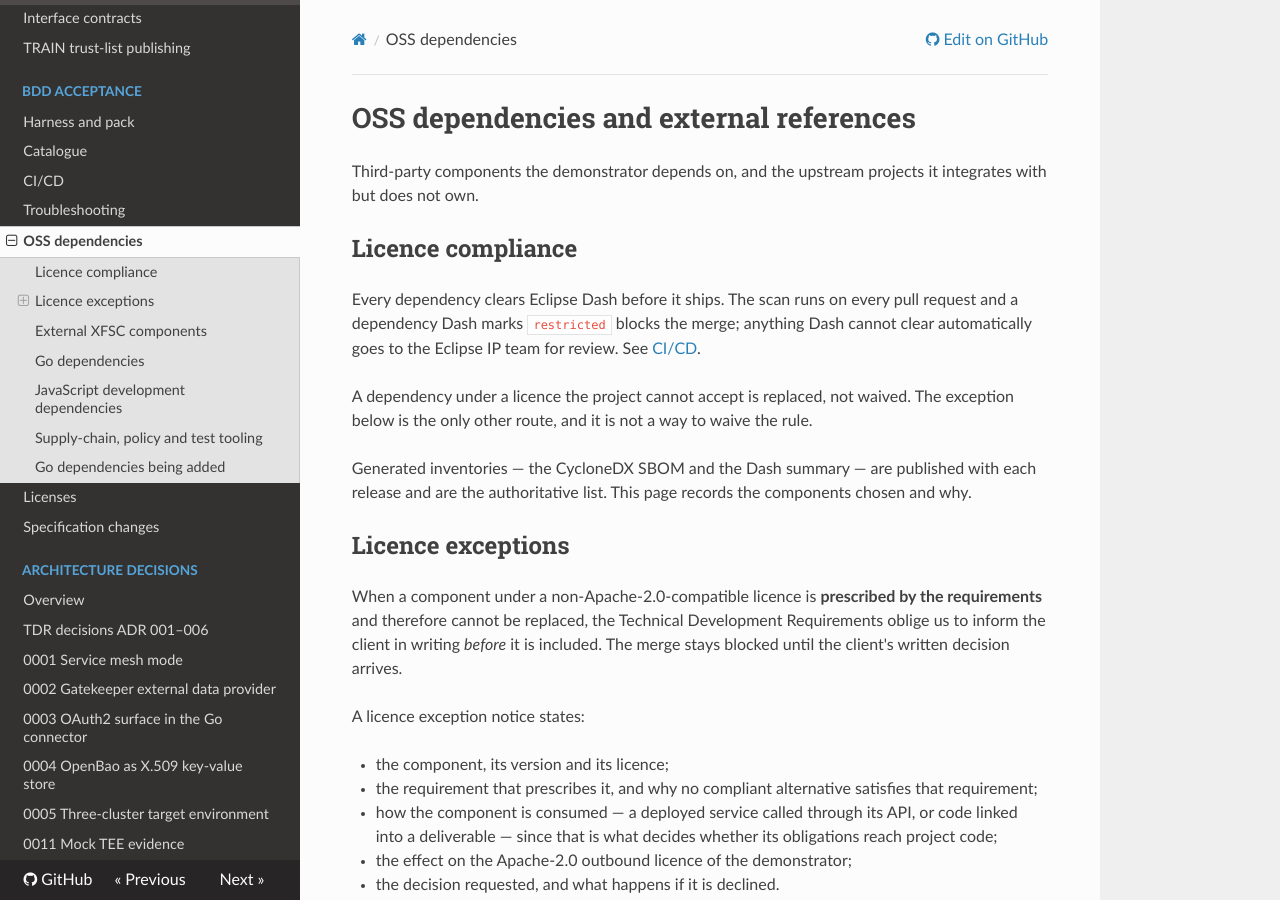
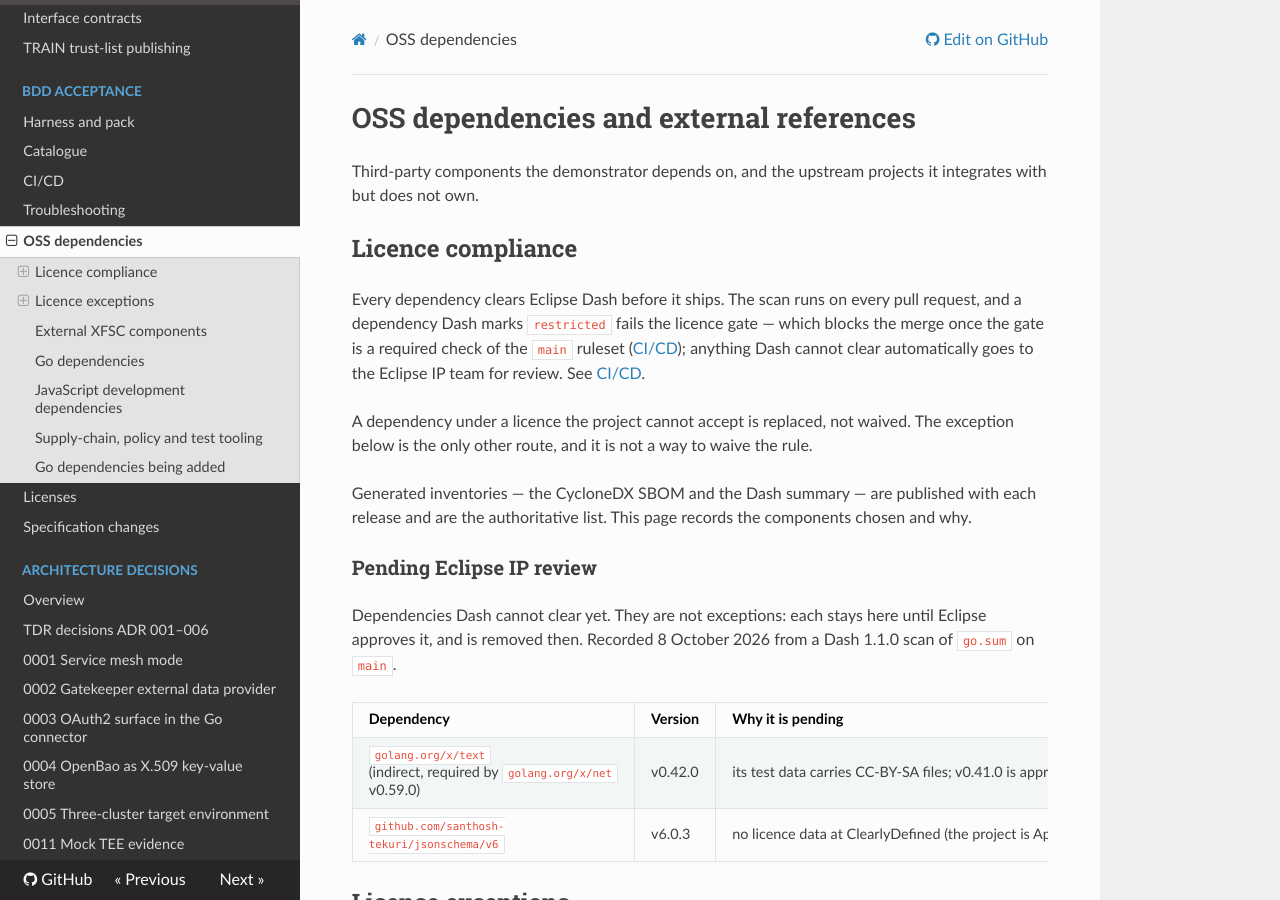
Before and after one commit to Fune5tiAtlas/facis-zero-trust-demonstrator, an MkDocs documentation site: the page built from docs/dependencies.md, in a window 1280 px wide and 900 px high. Built offline with MkDocs 1.6.1, drawn with Linux system fonts in a browser that asks for light colours; nearby versions of some CDN libraries.

Commit message:
Record the dependencies pending Eclipse IP review

```diff
--- a/docs/dependencies.md
+++ b/docs/dependencies.md
@@ -5,8 +5,9 @@
 
 ## Licence compliance
 
-Every dependency clears Eclipse Dash before it ships. The scan runs on every pull request and a
-dependency Dash marks `restricted` blocks the merge; anything Dash cannot clear automatically goes
+Every dependency clears Eclipse Dash before it ships. The scan runs on every pull request, and a
+dependency Dash marks `restricted` fails the licence gate — which blocks the merge once the gate is a
+required check of the `main` ruleset ([CI/CD](ci-cd.md#branch-protection)); anything Dash cannot clear automatically goes
 to the Eclipse IP team for review. See [CI/CD](ci-cd.md).
 
 A dependency under a licence the project cannot accept is replaced, not waived. The exception below
@@ -14,6 +15,16 @@
 
 Generated inventories — the CycloneDX SBOM and the Dash summary — are published with each release
 and are the authoritative list. This page records the components chosen and why.
+
+### Pending Eclipse IP review
+
+Dependencies Dash cannot clear yet. They are not exceptions: each stays here until Eclipse approves it,
+and is removed then. Recorded 8 October 2026 from a Dash 1.1.0 scan of `go.sum` on `main`.
+
+| Dependency | Version | Why it is pending | Review |
+|---|---|---|---|
+| `golang.org/x/text` (indirect, required by `golang.org/x/net` v0.59.0) | v0.42.0 | its test data carries CC-BY-SA files; v0.41.0 is approved but taking it would downgrade `x/net`, `x/crypto` and the OAuth2 library | [iplab #32075](https://gitlab.eclipse.org/eclipsefdn/emo-team/iplab/-/work_items/32075), IP team review |
+| `github.com/santhosh-tekuri/jsonschema/v6` | v6.0.3 | no licence data at ClearlyDefined (the project is Apache-2.0; v6.0.2 is approved); kept because v6.0.3 carries validator fixes the admission check relies on | to be filed by the next licence scan on `main` |
 
 ## Licence exceptions
 
```
